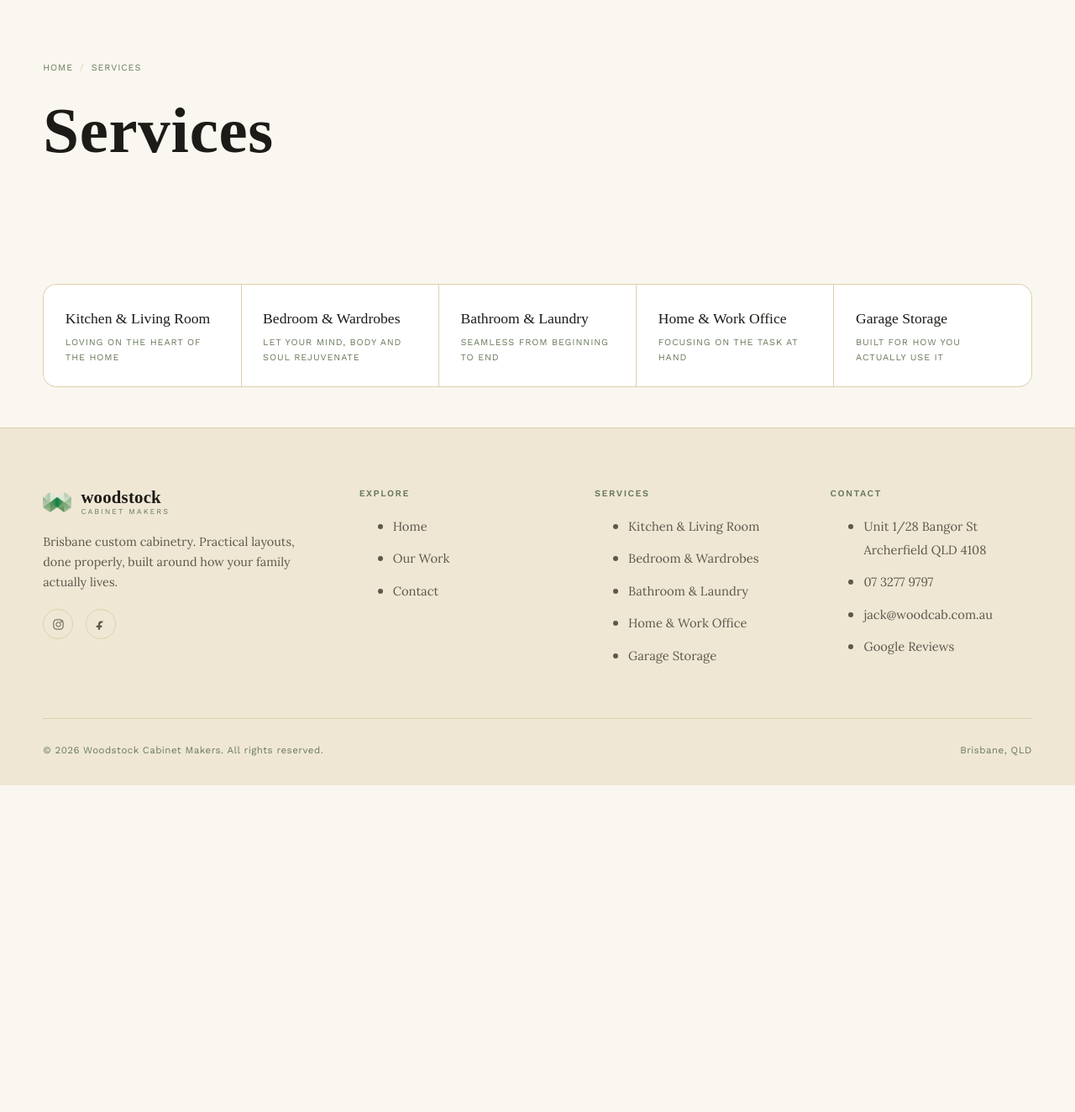
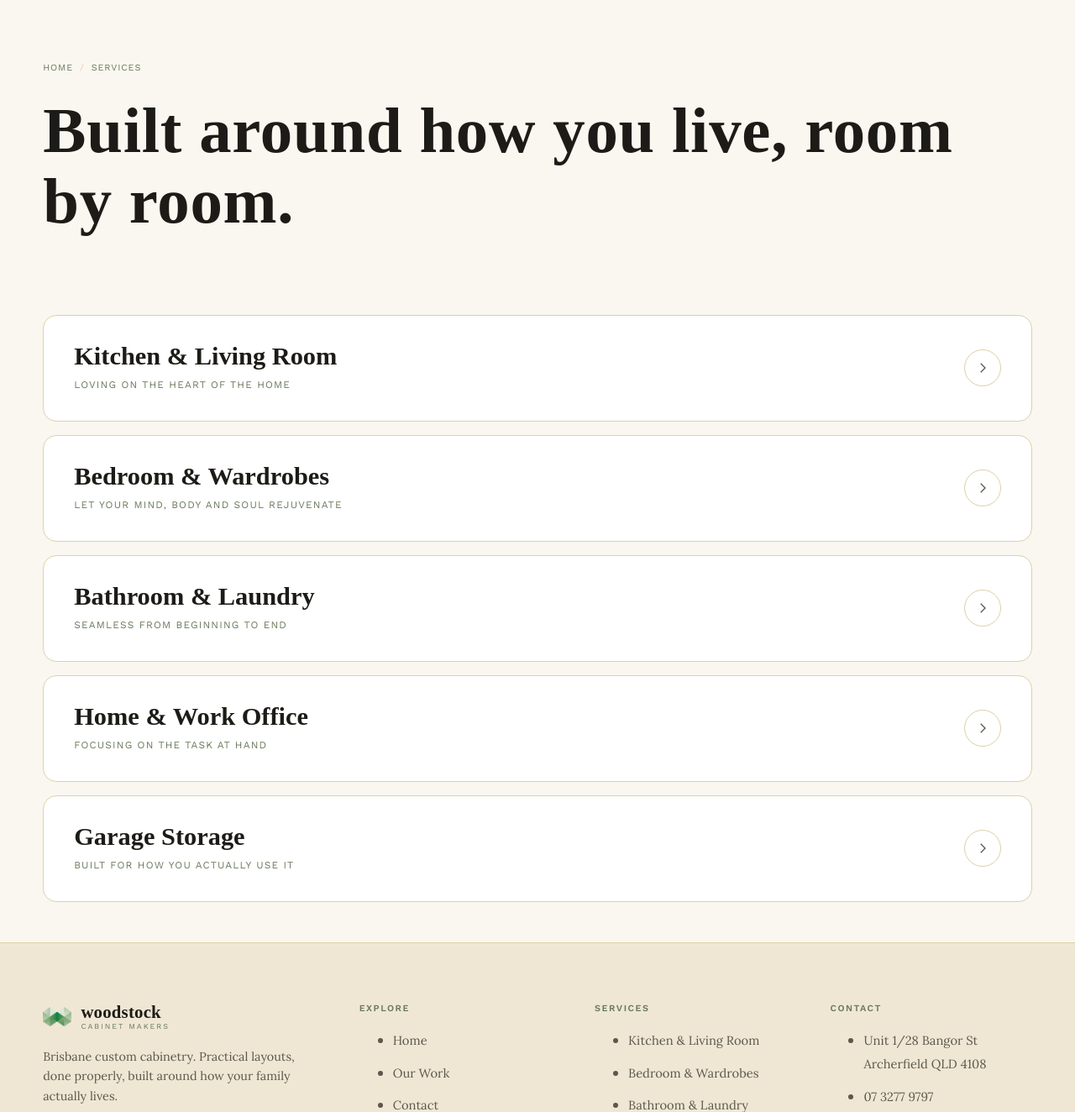
Before and after one commit to mostofanayem/Woodstock-cabinetmakers-website, a PHP site: page /services/index.html in a window 1280 px wide. Shown: the part 130-1454 px from the top of the page at 84% size. Before the commit the page ends 1065 px from the top, so only its background shows below. Run offline with PHP 8.4, Linux system fonts and the light colour scheme; some web fonts are replaced.

Commit message:
Redesign Services hub as a vertical list, new headline
- Replaces the side-by-side grid with a full-width vertical list of
  individual cards (new .service-list component), each a stacked row
  with a large serif title, uppercase label-style tagline, and a
  circular arrow button.
- Hover state is now clearly green: card background tints green,
  border turns green, title text turns green, and the arrow button
  fills solid green and slides right.
- New headline: "Built around how you live, room by room." (replacing
  the bare "Services" h1), per the direction picked from several
  options.

Co-Authored-By: Claude Sonnet 5 <noreply@anthropic.com>
Claude-Session: https://claude.ai/code/session_01N9CRESQwL9QJotFnvXfHQ1

```diff
--- a/assets/css/style.css
+++ b/assets/css/style.css
@@ -753,6 +753,39 @@ a:hover > .img-frame::after, .project-card:hover .img-frame::after { opacity: 1;
 .service-nav-grid a strong { font-family: var(--font-display); font-size: 1.1rem; color: var(--ink); font-weight: 400; }
 .service-nav-grid a span { font-family: var(--font-label); font-size: 0.68rem; letter-spacing: 0.08em; text-transform: uppercase; color: var(--label); }
 
+/* Services hub — a full-width vertical list of individual cards, not a grid. */
+.service-list { display: flex; flex-direction: column; gap: 1rem; }
+.service-list__item {
+  display: flex; align-items: center; justify-content: space-between; gap: 1.5rem;
+  padding: 2rem 2.25rem;
+  background: var(--panel);
+  border: 1px solid var(--hairline);
+  border-radius: var(--radius);
+  transition: background 0.25s var(--ease), border-color 0.25s var(--ease), transform 0.25s var(--ease), box-shadow 0.25s var(--ease);
+}
+.service-list__item:hover {
+  background: rgba(31,122,74,0.08);
+  border-color: var(--woodstock-green);
+  transform: translateY(-3px);
+  box-shadow: var(--shadow-sm);
+}
+.service-list__text { display: flex; flex-direction: column; gap: 0.5rem; }
+.service-list__text strong { font-family: var(--font-display); font-size: clamp(1.4rem, 2.6vw, 1.9rem); font-weight: 700; color: var(--ink); line-height: 1.1; transition: color 0.25s var(--ease); }
+.service-list__item:hover .service-list__text strong { color: var(--woodstock-green); }
+.service-list__text span { font-family: var(--font-label); font-size: 0.74rem; letter-spacing: 0.1em; text-transform: uppercase; color: var(--label); }
+.service-list__arrow {
+  flex-shrink: 0; width: 44px; height: 44px; border-radius: 50%;
+  border: 1px solid var(--hairline); color: var(--ink-dim);
+  display: flex; align-items: center; justify-content: center;
+  transition: background 0.25s var(--ease), border-color 0.25s var(--ease), color 0.25s var(--ease), transform 0.25s var(--ease);
+}
+.service-list__arrow svg { width: 18px; height: 18px; }
+.service-list__item:hover .service-list__arrow { background: var(--woodstock-green); border-color: var(--woodstock-green); color: var(--cream); transform: translateX(4px); }
+
+@media (max-width: 560px) {
+  .service-list__item { padding: 1.5rem; }
+}
+
 .fitted-grid { display: grid; grid-template-columns: repeat(auto-fill, minmax(260px, 1fr)); gap: 1.75rem; }
 .fitted-card { display: block; transition: transform 0.3s var(--ease); }
 .fitted-card:hover { transform: translateY(-5px); }
--- a/services/index.html
+++ b/services/index.html
@@ -57,17 +57,32 @@
 <main id="main">
   <div class="page-header wrap">
     <p class="breadcrumbs"><a href="../index.html">Home</a><span>/</span>Services</p>
-    <h1>Services</h1>
+    <h1>Built around how you live, room by room.</h1>
   </div>
 
   <div class="section section--tight">
     <div class="wrap">
-      <div class="service-nav-grid">
-        <a href="kitchen-and-living-room.html"><strong>Kitchen &amp; Living Room</strong><span>Loving on the Heart of the Home</span></a>
-        <a href="bedroom-and-wardrobes.html"><strong>Bedroom &amp; Wardrobes</strong><span>Let your Mind, Body and Soul Rejuvenate</span></a>
-        <a href="bathroom-and-laundry.html"><strong>Bathroom &amp; Laundry</strong><span>Seamless from Beginning to End</span></a>
-        <a href="home-and-work-office.html"><strong>Home &amp; Work Office</strong><span>Focusing on the Task at Hand</span></a>
-        <a href="garage-storage.html"><strong>Garage Storage</strong><span>Built for how you actually use it</span></a>
+      <div class="service-list">
+        <a class="service-list__item" href="kitchen-and-living-room.html">
+          <span class="service-list__text"><strong>Kitchen &amp; Living Room</strong><span>Loving on the Heart of the Home</span></span>
+          <span class="service-list__arrow" aria-hidden="true"><svg viewBox="0 0 24 24" fill="none" stroke="currentColor" stroke-width="1.8"><path d="M9 5l7 7-7 7"/></svg></span>
+        </a>
+        <a class="service-list__item" href="bedroom-and-wardrobes.html">
+          <span class="service-list__text"><strong>Bedroom &amp; Wardrobes</strong><span>Let your Mind, Body and Soul Rejuvenate</span></span>
+          <span class="service-list__arrow" aria-hidden="true"><svg viewBox="0 0 24 24" fill="none" stroke="currentColor" stroke-width="1.8"><path d="M9 5l7 7-7 7"/></svg></span>
+        </a>
+        <a class="service-list__item" href="bathroom-and-laundry.html">
+          <span class="service-list__text"><strong>Bathroom &amp; Laundry</strong><span>Seamless from Beginning to End</span></span>
+          <span class="service-list__arrow" aria-hidden="true"><svg viewBox="0 0 24 24" fill="none" stroke="currentColor" stroke-width="1.8"><path d="M9 5l7 7-7 7"/></svg></span>
+        </a>
+        <a class="service-list__item" href="home-and-work-office.html">
+          <span class="service-list__text"><strong>Home &amp; Work Office</strong><span>Focusing on the Task at Hand</span></span>
+          <span class="service-list__arrow" aria-hidden="true"><svg viewBox="0 0 24 24" fill="none" stroke="currentColor" stroke-width="1.8"><path d="M9 5l7 7-7 7"/></svg></span>
+        </a>
+        <a class="service-list__item" href="garage-storage.html">
+          <span class="service-list__text"><strong>Garage Storage</strong><span>Built for how you actually use it</span></span>
+          <span class="service-list__arrow" aria-hidden="true"><svg viewBox="0 0 24 24" fill="none" stroke="currentColor" stroke-width="1.8"><path d="M9 5l7 7-7 7"/></svg></span>
+        </a>
       </div>
     </div>
   </div>
```
